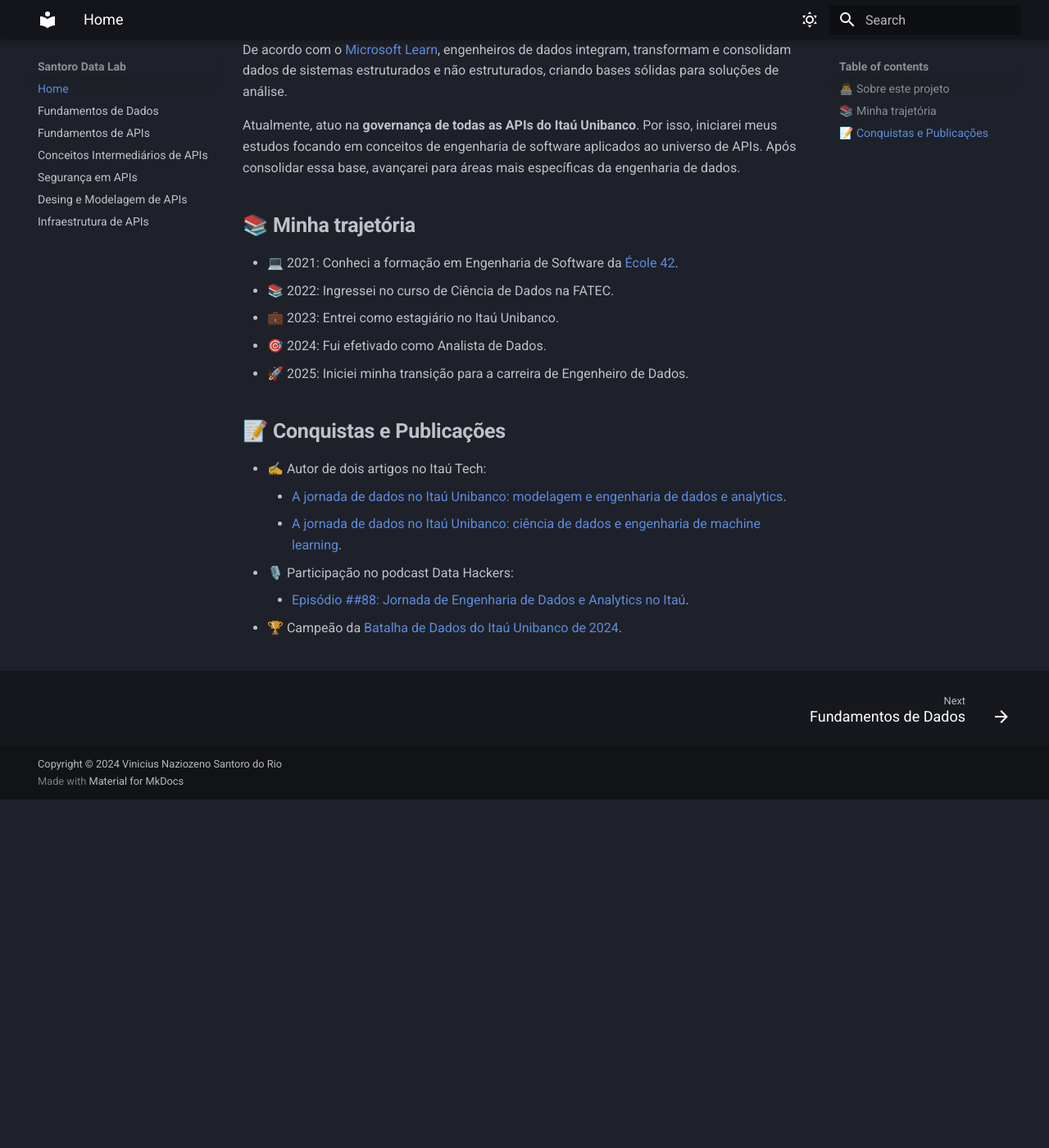
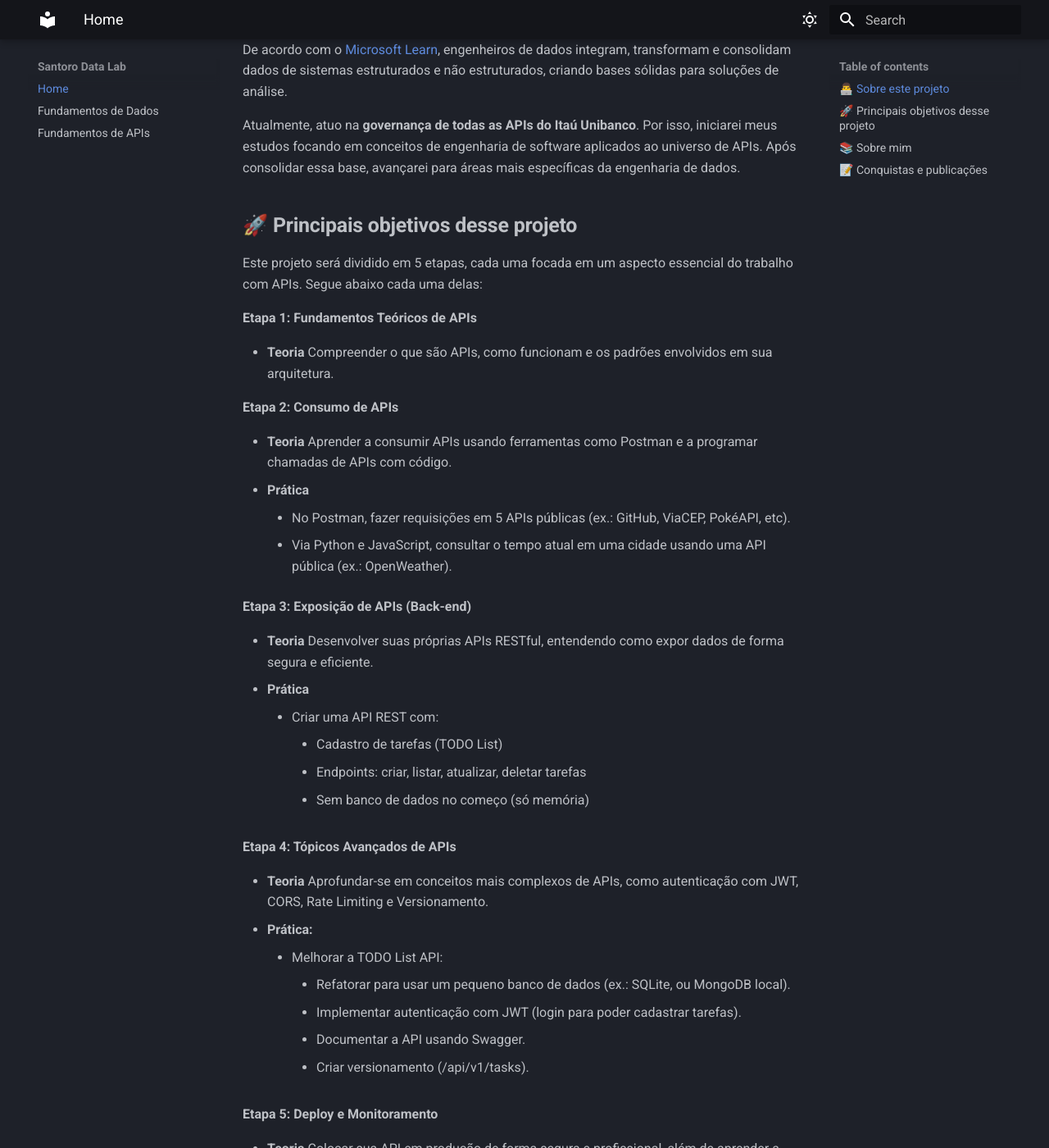
Before and after one commit to Vinicius-Santoro/santoro-data-lab, an MkDocs documentation site: the page built from docs/index.md, in a window 1280 px wide and 1400 px high, scrolled down 425 px. Shown: the whole window at 82% size. Built offline with MkDocs 1.6.1 and Material for MkDocs 9.7.7, drawn with Linux system fonts in a browser that asks for light colours; some of the changed text lies outside the part shown.

Commit message:
doc: :memo: adiciona objetivos teoricos e praticos

```diff
--- a/docs/index.md
+++ b/docs/index.md
@@ -12,11 +12,48 @@
 
 Atualmente, atuo na **governança de todas as APIs do Itaú Unibanco**. Por isso, iniciarei meus estudos focando em conceitos de engenharia de software aplicados ao universo de APIs. Após consolidar essa base, avançarei para áreas mais específicas da engenharia de dados.
 
-<!-- <figure markdown="span">
-  ![Badges e certificações](./assets/badges.png){ width="800" }
-</figure> -->
+## **🚀 Principais objetivos desse projeto**
 
-## **📚 Minha trajetória**
+Este projeto será dividido em 5 etapas, cada uma focada em um aspecto essencial do trabalho com APIs. Segue abaixo cada uma delas:
+
+**Etapa 1: Fundamentos Teóricos de APIs**
+
+- **Teoria** Compreender o que são APIs, como funcionam e os padrões envolvidos em sua arquitetura.
+
+**Etapa 2: Consumo de APIs**
+
+- **Teoria** Aprender a consumir APIs usando ferramentas como Postman e a programar chamadas de APIs com código.
+- **Prática**
+	- No Postman, fazer requisições em 5 APIs públicas (ex.: GitHub, ViaCEP, PokéAPI, etc).
+	- Via Python e JavaScript, consultar o tempo atual em uma cidade usando uma API pública (ex.: OpenWeather).
+
+**Etapa 3: Exposição de APIs (Back-end)**
+
+- **Teoria** Desenvolver suas próprias APIs RESTful, entendendo como expor dados de forma segura e eficiente.
+- **Prática**
+	- Criar uma API REST com:
+		- Cadastro de tarefas (TODO List)
+		- Endpoints: criar, listar, atualizar, deletar tarefas
+		- Sem banco de dados no começo (só memória)
+
+**Etapa 4: Tópicos Avançados de APIs**
+
+- **Teoria** Aprofundar-se em conceitos mais complexos de APIs, como autenticação com JWT, CORS, Rate Limiting e Versionamento.
+- **Prática:**
+	- Melhorar a TODO List API:
+		- Refatorar para usar um pequeno banco de dados (ex.: SQLite, ou MongoDB local).
+		- Implementar autenticação com JWT (login para poder cadastrar tarefas).
+		- Documentar a API usando Swagger.
+		- Criar versionamento (/api/v1/tasks).
+
+**Etapa 5: Deploy e Monitoramento**
+
+- **Teoria** Colocar sua API em produção de forma segura e profissional, além de aprender a monitorá-la para garantir seu bom funcionamento.
+- **Prática:**
+	- Subir a API na AWS com API Gateway e Lambda Authorizer.
+	- Criar monitoramento básico: exibir logs de requisições, tratar erros.
+
+## **📚 Sobre mim**
 
 - 💻 2021: Conheci a formação em Engenharia de Software da [École 42](https://42.fr/en/homepage/).
 - 📚 2022: Ingressei no curso de Ciência de Dados na FATEC.
@@ -24,7 +61,7 @@
 - 🎯 2024: Fui efetivado como Analista de Dados.
 - 🚀 2025: Iniciei minha transição para a carreira de Engenheiro de Dados.
 
-## **📝 Conquistas e Publicações**
+## **📝 Conquistas e publicações**
 
 - ✍️ Autor de dois artigos no Itaú Tech:
 	- [A jornada de dados no Itaú Unibanco: modelagem e engenharia de dados e analytics](https://medium.com/itautech/a-jornada-de-dados-no-ita%C3%BA-unibanco-modelagem-e-engenharia-de-dados-e-analytics-6dfd9e5d66cc).
```
Also changed, not shown: docs/01-fundamentos-de-apis.md (+1 -8 lines), docs/02-conceitos-intermediarios-de-apis.md (deleted, +0 -31 lines), docs/03-seguranca-em-apis.md (deleted, +0 -39 lines), docs/04-design-e-modelagem-de-apis.md (deleted, +0 -26 lines), docs/05-infraestrutura-de-apis.md (deleted, +0 -20 lines).
